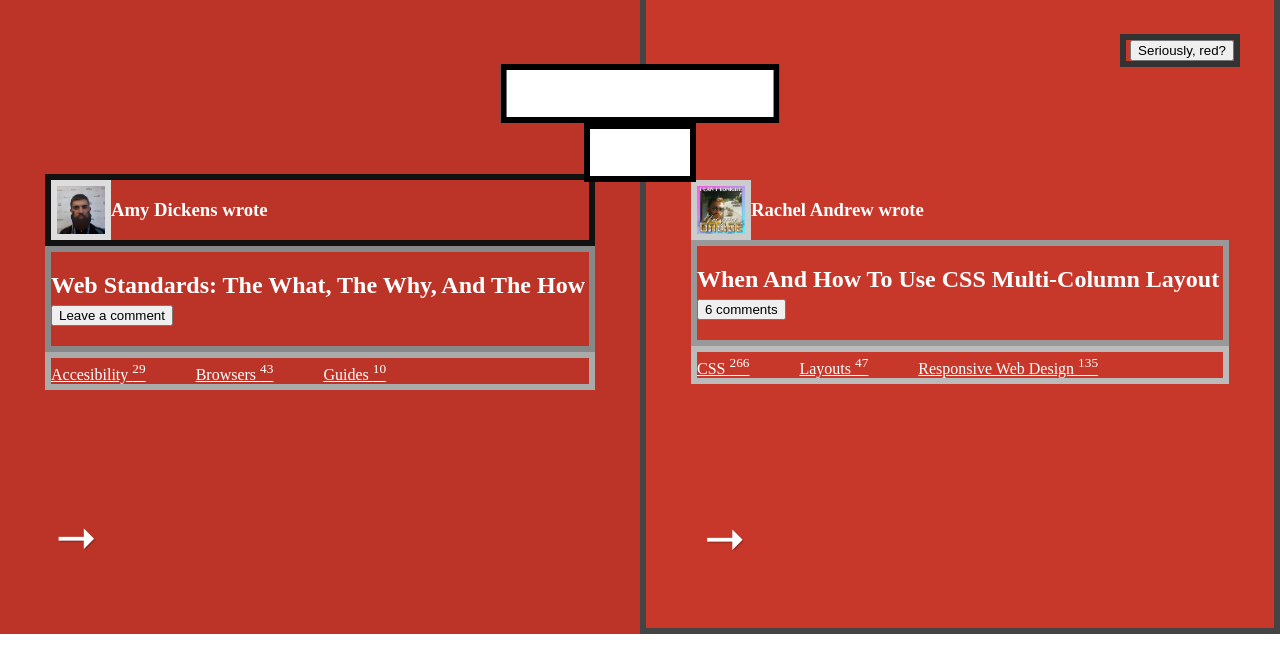
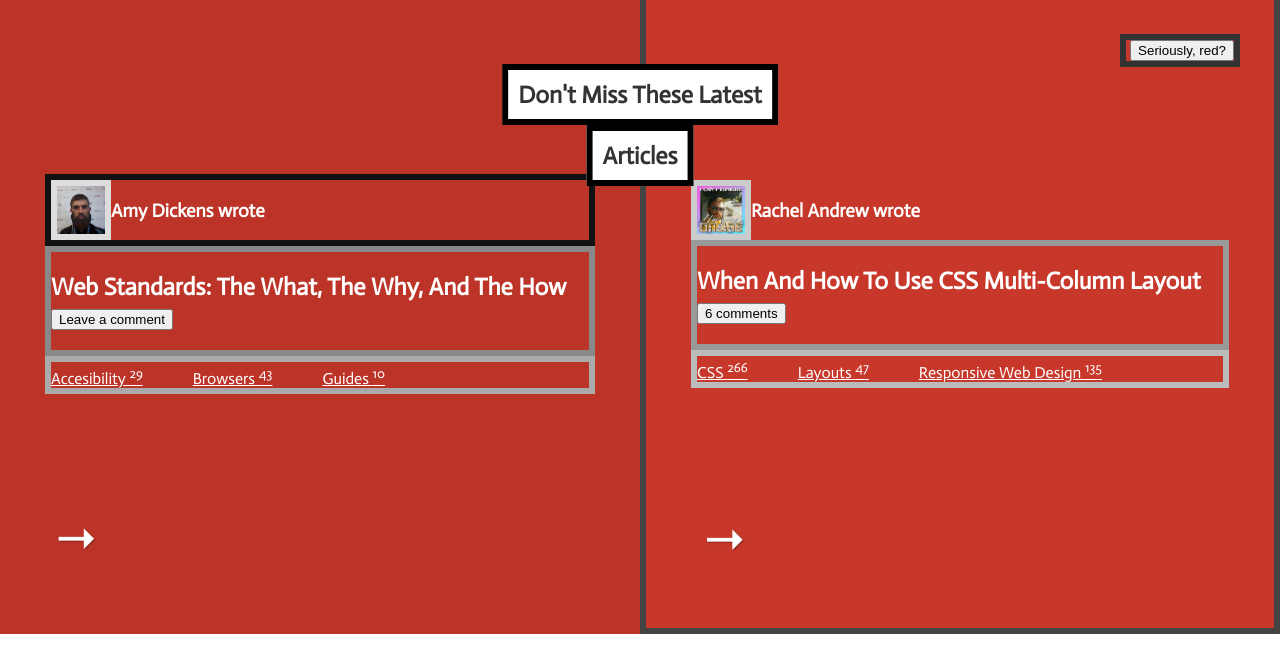
Before and after one commit to Chedak/Smashing-mag.---eye-catchers, a plain HTML site: page index.html in a window 1280 px wide. Shown: the part 135-800 px from the top of the page. Drawn offline with Linux system fonts and the light colour scheme.

Commit message:
Add Google font

```diff
--- a/index.html
+++ b/index.html
@@ -5,6 +5,7 @@
     <meta name="viewport" content="width=device-width, initial-scale=1.0" />
     <meta http-equiv="X-UA-Compatible" content="ie=edge" />
     <title>Smash</title>
+    <link href="https://fonts.googleapis.com/css?family=Actor" rel="stylesheet">
     <link rel="stylesheet" href="style.css" />
   </head>
 
--- a/style.css
+++ b/style.css
@@ -5,6 +5,7 @@
 body {
   margin: 0;
   color: white;
+  font-family: 'Actor', sans-serif;
 }
 
 h1 {
@@ -16,6 +17,7 @@
   padding: 10px;
   text-align: center;
   border: 6px solid black;
+  color: #333;
 }
 
 h1 + h1 {
```
